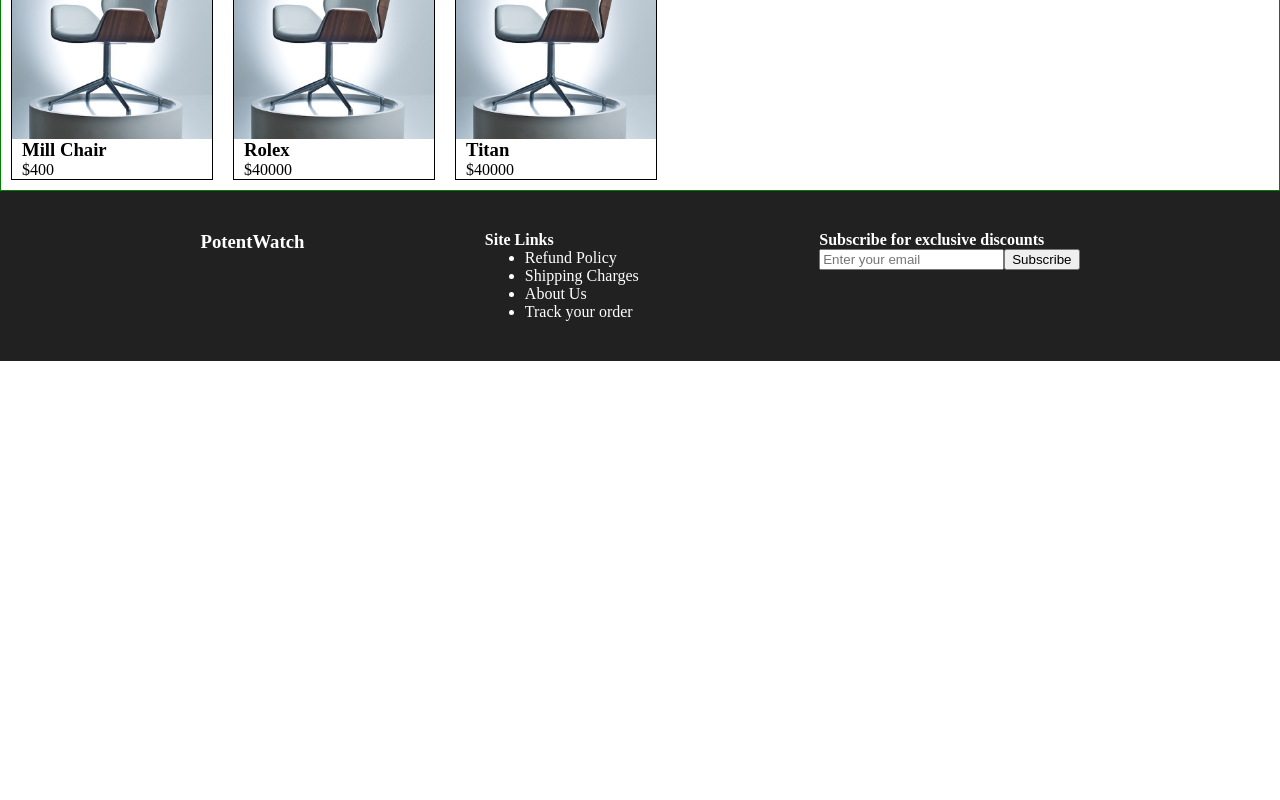
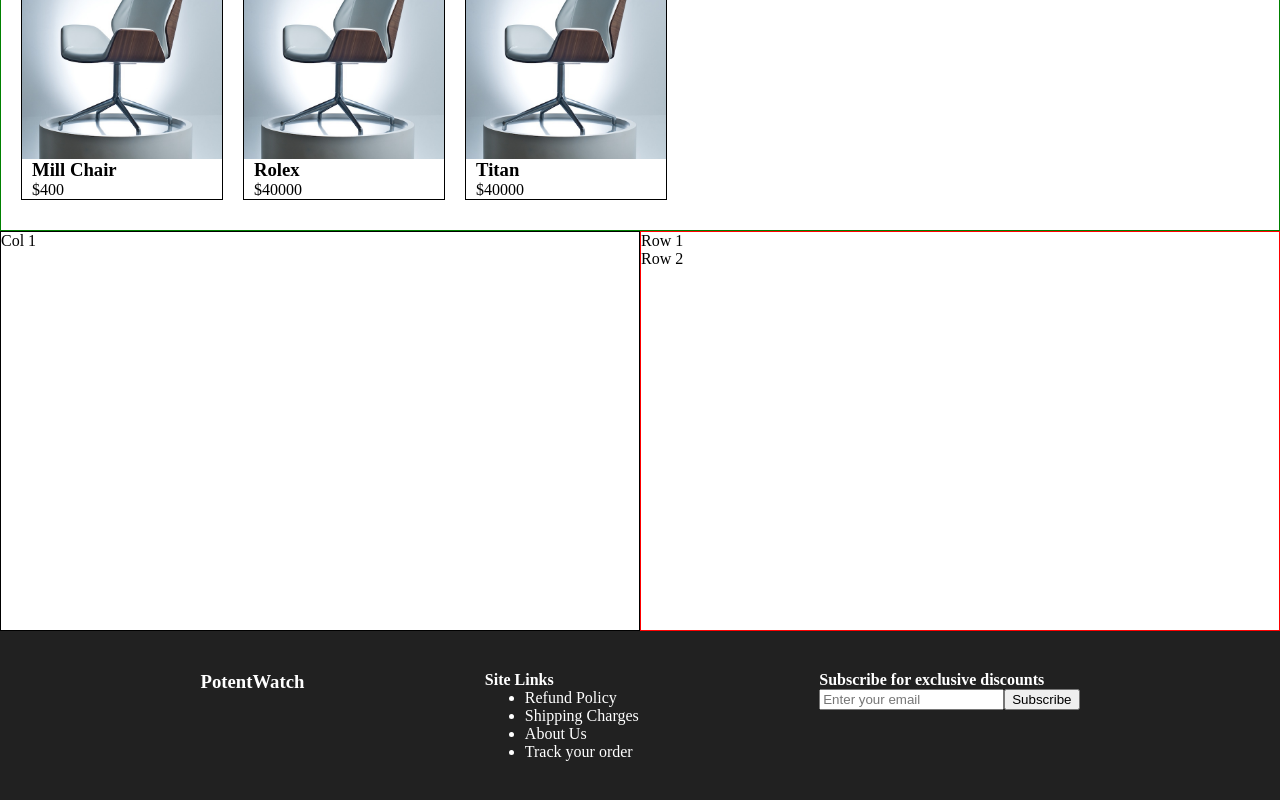
Before and after one commit to rushikeshbarkadecode/watch-ecommerce-react, a React (Vite) app: page / in a window 1280 px wide. Shown: the part 420-1220 px from the top of the page. Before the commit the page ends 800 px from the top, so only its background shows below. Built offline with nearby package versions, Linux system fonts and the light colour scheme.

Commit message:
added category section to the homepage

```diff
--- a/src/App.css
+++ b/src/App.css
@@ -32,11 +32,12 @@
   height: 200px;
   padding: 20px;
   text-align: center;
-  background:linear-gradient(0deg, rgba(0, 71, 32, 0.3), rgba(0, 0, 0, 0.3)), url("../public/static/images/rolex-watch.webp");
+  background:linear-gradient(0deg, rgba(0, 134, 60, 0.466), rgba(0, 0, 0, 0.651)), url("../public/static/images/rolex-watch.webp");
   background-position: center;
   background-size: cover;
   color: white;
 }
+
 
 .hero-section button{
   border: none;
@@ -46,10 +47,15 @@
   color: white;
 }
 
+.hero-section button:hover{
+  background-color: rgba(0, 58, 109);
+}
+
 .product-section{
   display: flex;
   flex-wrap: wrap;
   border: green 1px solid;
+  padding: 20px 10px;
 }
 
 .product-card{
@@ -65,6 +71,22 @@
   padding-left: 10px;
 }
 
+.category-box{
+  height: 400px;
+  display: flex;
+  flex-wrap: wrap;
+}
+
+.cb-col1{
+  flex: 1;
+  border: 1px solid black;
+}
+
+.cb-col2{
+  flex: 1;
+  border: 1px solid red;
+}
+
 
 .footer{
   display: flex;
--- a/src/App.jsx
+++ b/src/App.jsx
@@ -2,6 +2,7 @@ import ProductCard from './components/ProductCard'
 import HeroSection from './components/HeroSection'
 import Header from './components/Header'
 import Footer from './components/footer'
+import CategoryBox from './components/CategoryBox'
 import './App.css'
 
 
@@ -16,7 +17,9 @@ function App() {
         <ProductCard title='Rolex' price='40000'></ProductCard>
         <ProductCard title='Titan' price='40000'></ProductCard>
       </div>
+      <CategoryBox></CategoryBox>
       <Footer></Footer>
+
     </>
   )
 }
--- /dev/null
+++ b/src/components/CategoryBox.jsx
@@ -0,0 +1,17 @@
+export default function CategoryBox(){
+    return(
+        <div className="category-box">
+            <div className="cb-col1">
+                    Col 1
+            </div>
+            <div className="cb-col2">
+                <div className="cb-row1">
+                    Row 1
+                </div>
+                <div className="cb-row2">
+                    Row 2
+                </div>
+            </div>
+        </div>
+    );
+}
--- a/src/components/Header.jsx
+++ b/src/components/Header.jsx
@@ -6,8 +6,8 @@ export default function Header(){
             </div>
             <div className="menus">
                 <ul>
+                    <li>New arrivals</li>
                     <li>Cart</li>
-                    <li>New arrivals</li>
                 </ul>
             </div>
         </header>
--- a/src/components/HeroSection.jsx
+++ b/src/components/HeroSection.jsx
@@ -1,7 +1,7 @@
 export default function HeroSection(){
     return(
         <div className="hero-section">
-            <h2>Elevate your soul with handmade watches</h2>
+            <h2>Elevate your soul <br />with handmade watches</h2>
             <div>
                 <button>See latest watches</button>
             </div>
```
